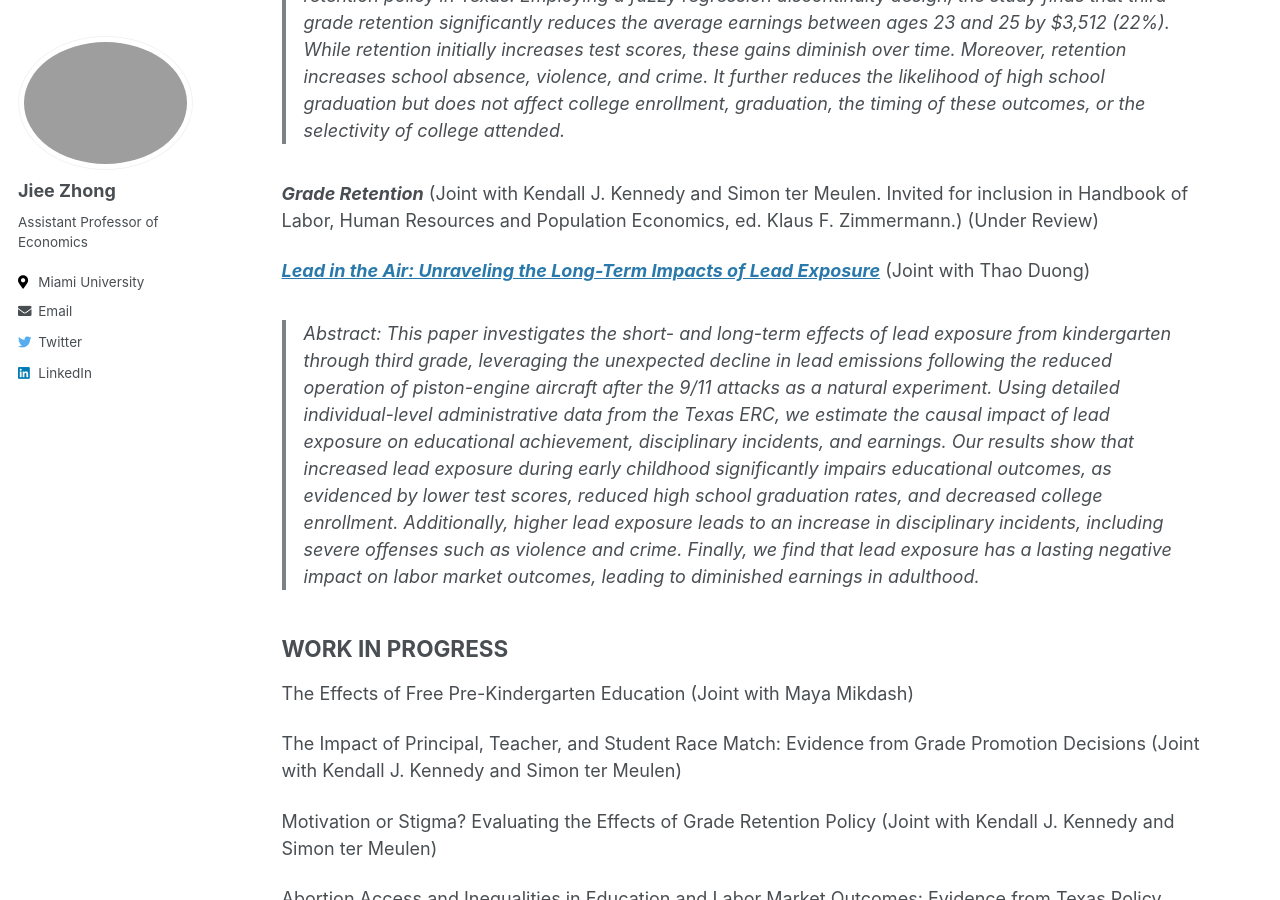
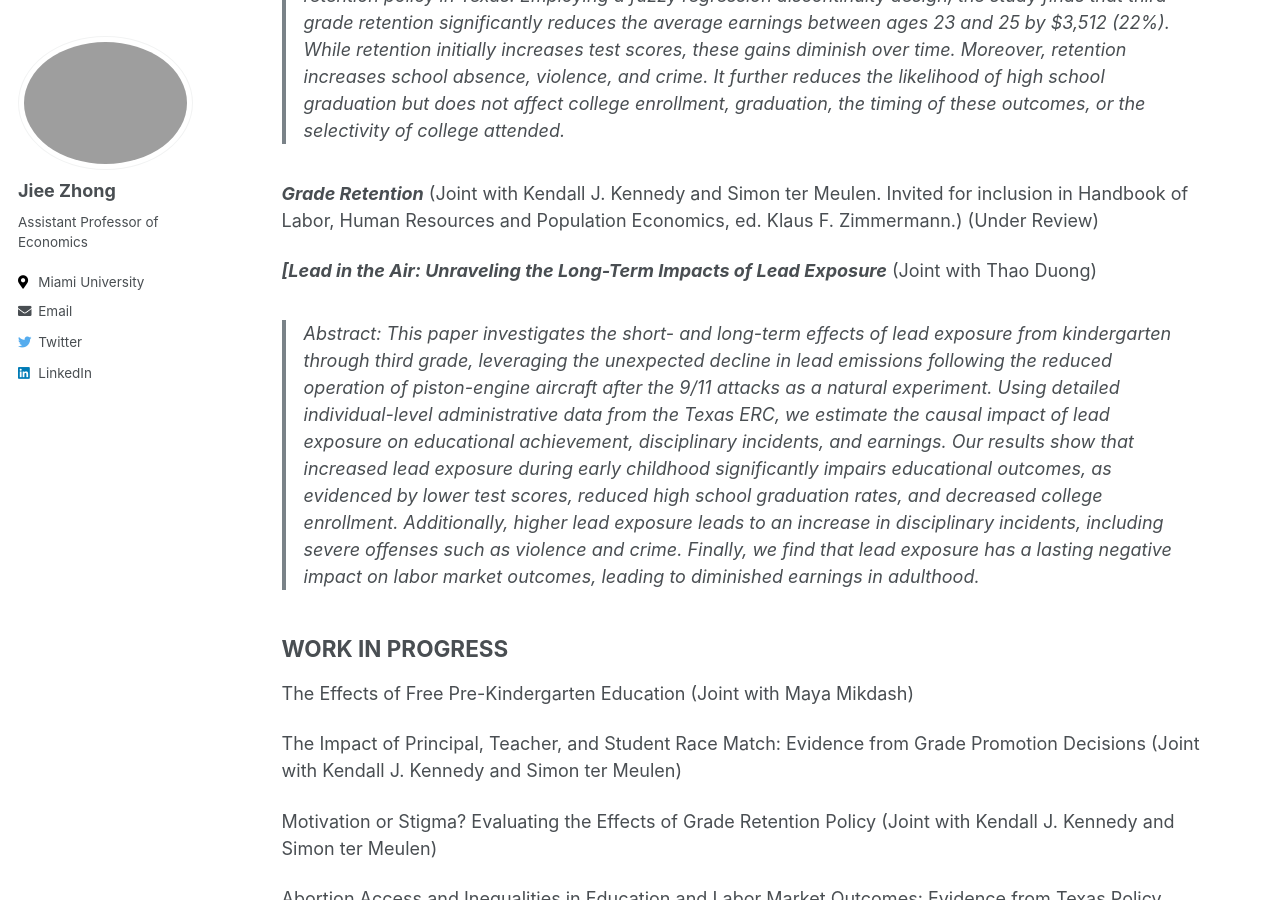
Before and after one commit to jieezhong/jieezhong.github.io, a Jekyll site: the page built from _pages/research.md, in a window 1280 px wide and 900 px high, scrolled down 987 px. Built offline with Jekyll 4.4.1, drawn with Linux system fonts in a browser that asks for light colours; part of the change alters nothing that is shown.

```diff
--- a/_pages/research.md
+++ b/_pages/research.md
@@ -25,7 +25,7 @@ Revised and Resubmitted (2nd Round) to the <ins> American Economic Journal: Appl
 
 ***Grade Retention*** (Joint with Kendall J. Kennedy and Simon ter Meulen. Invited for inclusion in Handbook of Labor, Human Resources and Population Economics, ed. Klaus F. Zimmermann.) (Under Review)
 
-***[Lead in the Air: Unraveling the Long-Term Impacts of Lead Exposure](/files/pdf/lead_Exposure_JZ.pdf)*** (Joint with Thao Duong)
+***[Lead in the Air: Unraveling the Long-Term Impacts of Lead Exposure*** (Joint with Thao Duong)
 
 > Abstract: This paper investigates the short- and long-term effects of lead exposure from kindergarten through third grade, leveraging the unexpected decline in lead emissions following the reduced operation of piston-engine aircraft after the 9/11 attacks as a natural experiment. Using detailed individual-level administrative data from the Texas ERC, we estimate the causal impact of lead exposure on educational achievement, disciplinary incidents, and earnings. Our results show that increased lead exposure during early childhood significantly impairs educational outcomes, as evidenced by lower test scores, reduced high school graduation rates, and decreased college enrollment. Additionally, higher lead exposure leads to an increase in disciplinary incidents, including severe offenses such as violence and crime. Finally, we find that lead exposure has a lasting negative impact on labor market outcomes, leading to diminished earnings in adulthood.
 
```
